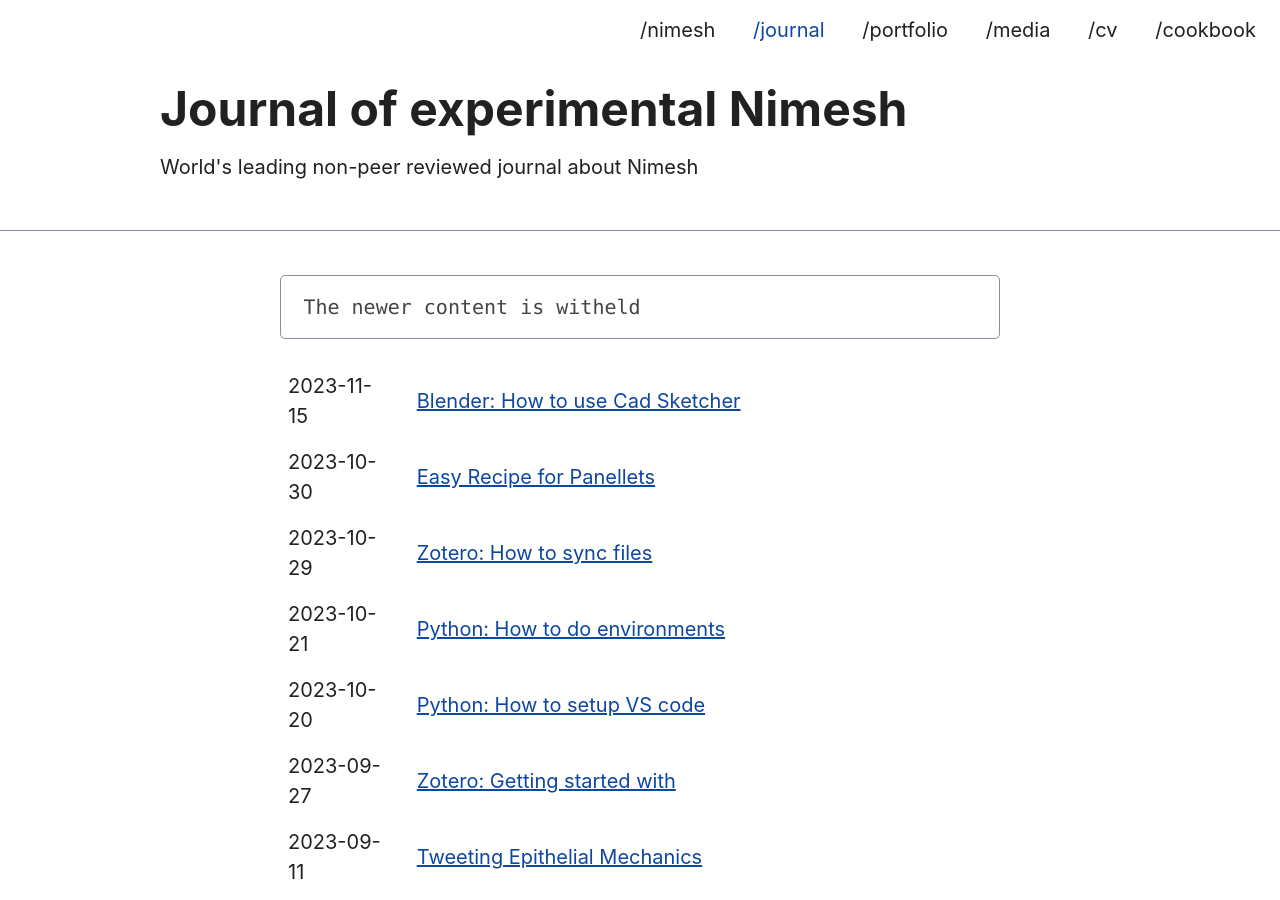
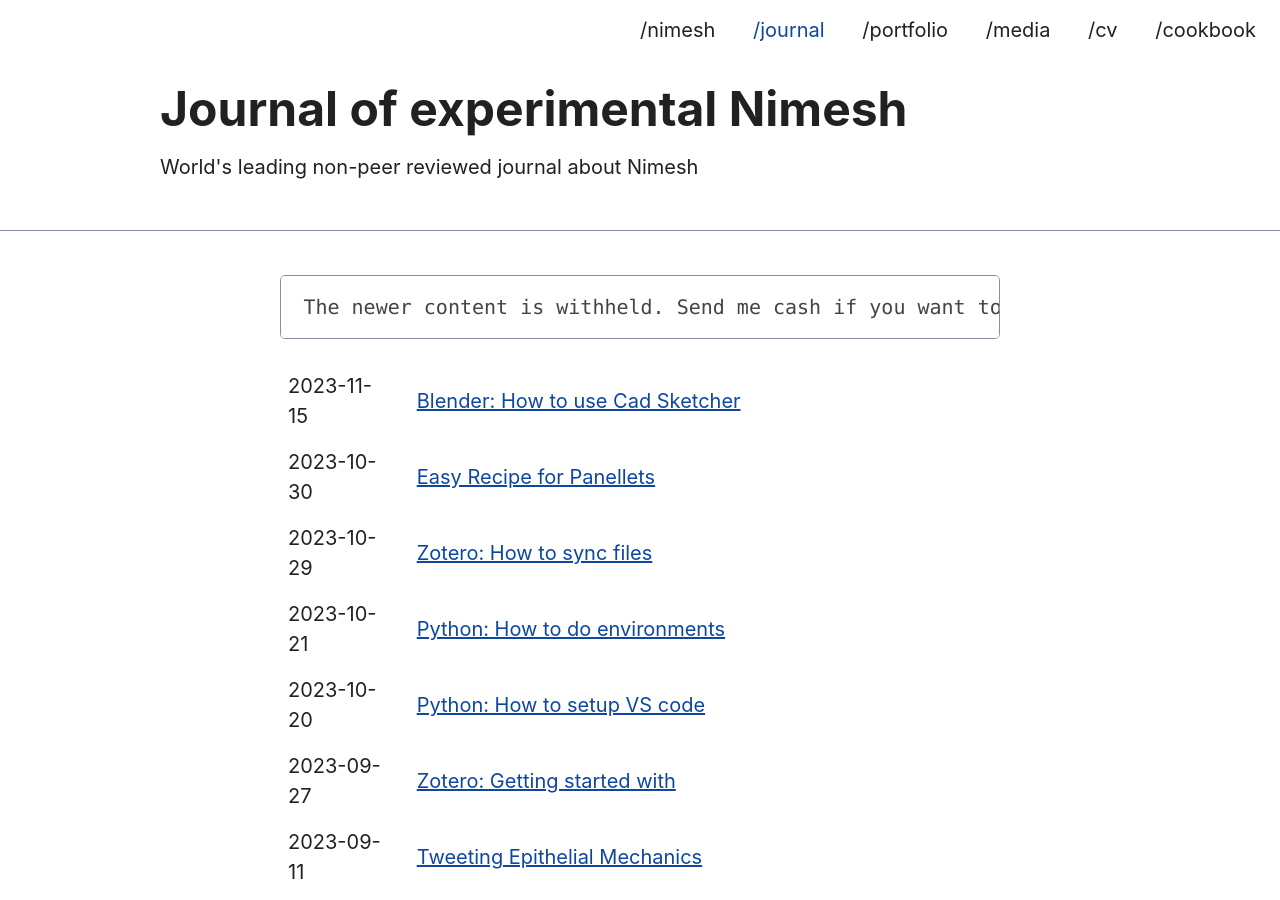
Before and after one commit to nchahare/nchahare.github.io, a Jekyll site: the page built from journal.md, in a window 1280 px wide and 900 px high. Built offline with Jekyll 4.4.1, drawn with Linux system fonts in a browser that asks for light colours.

Commit message:
quick fix

````diff
--- a/journal.md
+++ b/journal.md
@@ -6,7 +6,7 @@ permalink: /journal/
 ---
 
 ```
-The newer content is witheld
+The newer content is withheld. Send me cash if you want to read them.
 ```
 
 <table>
````
Also changed, not shown: readme.md.
